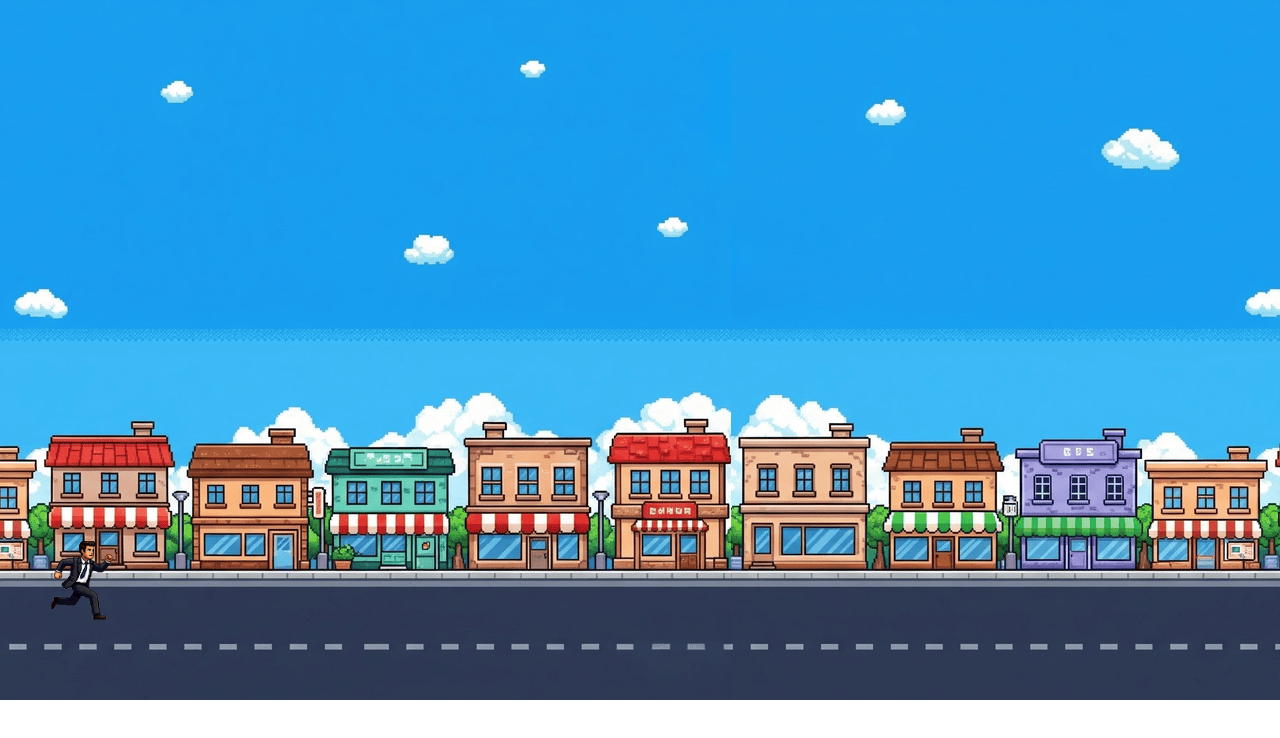
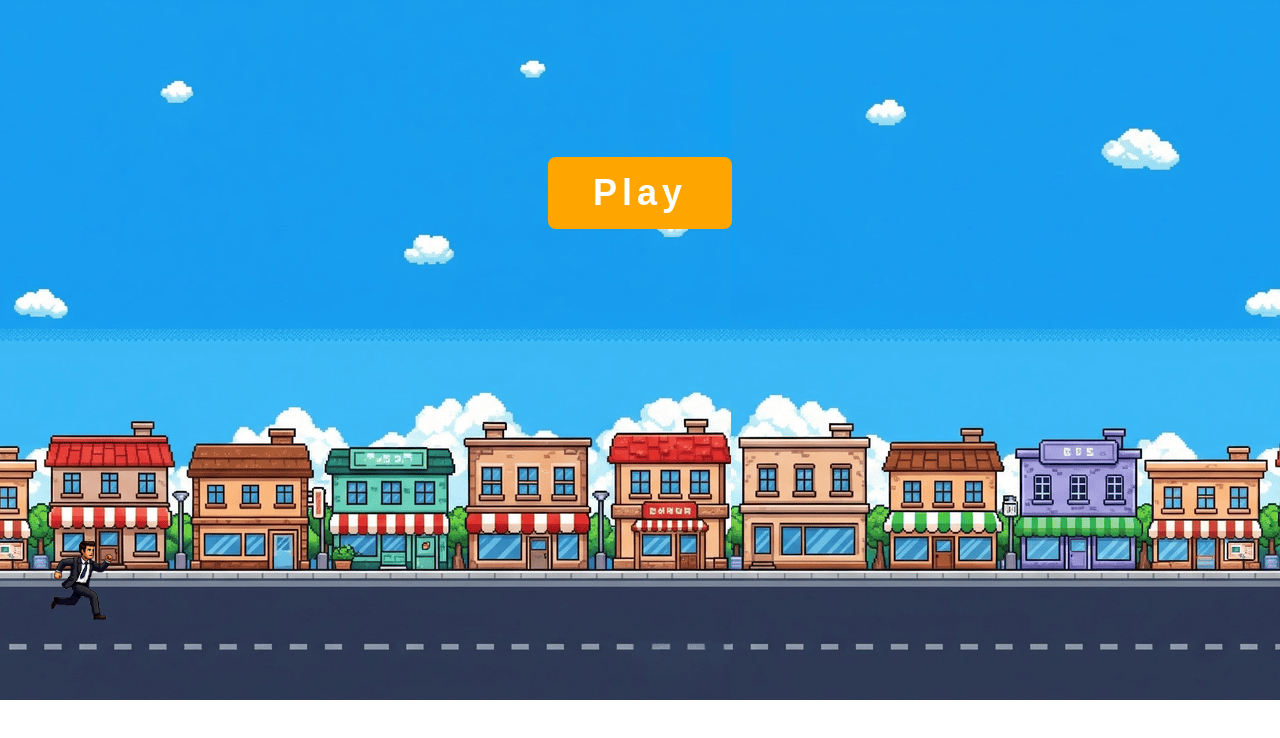
Before and after one commit to ACCeler94/jumping-game, a plain HTML site: page index.html in a window 1280 px wide. Drawn offline with Linux system fonts and the light colour scheme.

Commit message:
Add play btn

```diff
--- a/index.html
+++ b/index.html
@@ -8,16 +8,15 @@
   <link rel="stylesheet" href="./styles/main.css">
 </head>
 
-
-
 <body>
   <main>
     <div id="game-area">
       <div id="character">
         <img src="../assets/guy.png" alt="Character">
       </div>
+
+      <button id="play-btn">Play</button>
     </div>
-
   </main>
 
   <script src="./script.js"></script>
--- a/styles/main.css
+++ b/styles/main.css
@@ -31,3 +31,20 @@
 #character img {
   height: 80px;
 }
+
+#play-btn {
+  position: absolute;
+  z-index: 999;
+  background-color: orange;
+  color: white;
+  font-size: 36px;
+  font-weight: 800;
+  border: none;
+  border-radius: 8px;
+  letter-spacing: 5px;
+  padding: 15px 45px;
+  left: 50%;
+  top: 25%;
+  transform: translate(-50%, -25%);
+  cursor: pointer;
+}
```
